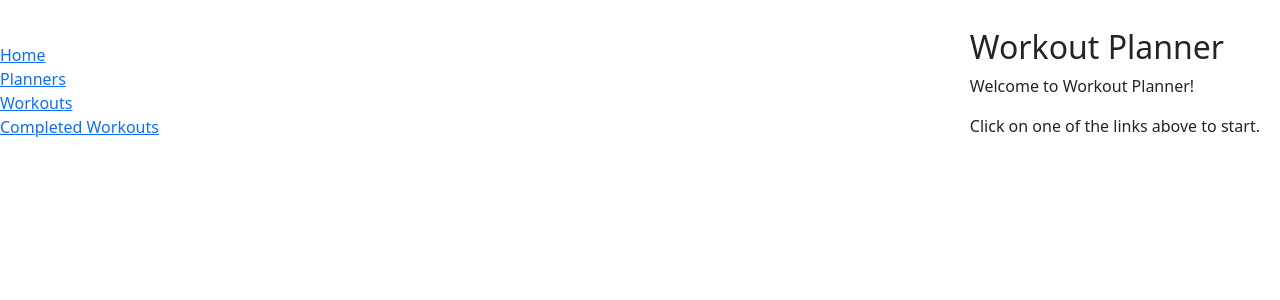
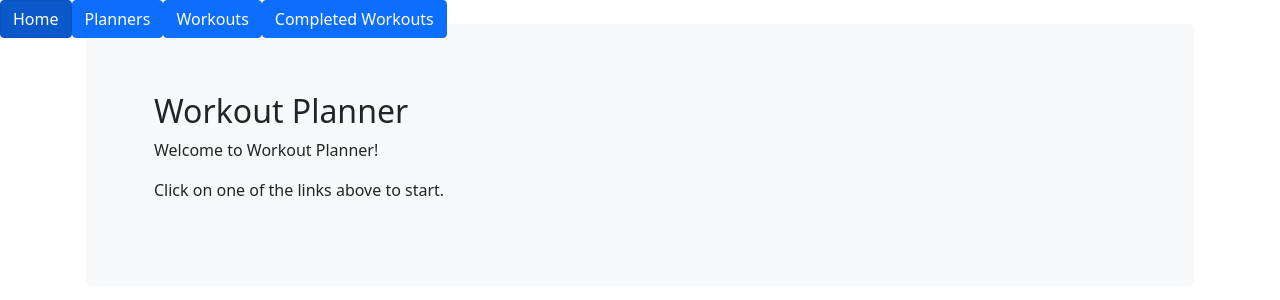
Before and after one commit to YoshiMejia/workoutsfrontendp5, a React (Create React App) app: page / in a window 1280 px wide. Shown: the top 300 px of the page. Built offline with nearby package versions, Linux system fonts and the light colour scheme.

Commit message:
using bootstrap for navbar styling

```diff
--- a/src/components/Navbar.js
+++ b/src/components/Navbar.js
@@ -1,74 +1,49 @@
-// import React from 'react';
-// import { Home } from './Home';
-// import WorkoutsContainer from '../containers/WorkoutsContainer';
-// import PlannersContainer from '../containers/PlannersContainer';
-// import { BrowserRouter, Routes, Route, Link } from 'react-router-dom';
-// import GraveyardContainer from '../containers/GraveyardContainer';
-
-// const Navbar = () => {
-//   return (
-//     <div className="navbar">
-//         <BrowserRouter>
-//         <div className="links">
-//             <nav>
-//                 <Link to="/">Home</Link>
-//             <br />
-//                 <Link to="/planners">Planners</Link>
-//             <br />
-//                 <Link to="/workouts">Workouts</Link>
-//             <br />
-//                 <Link to="/graveyard">Completed Workouts</Link>
-//             </nav>
-//             </div>
-//         <div className ="routes">
-//             <Routes>
-//                 <Route path="/" element={<Home />} />
-//                 <Route path="planners" element={<PlannersContainer />} />
-//                 <Route path="workouts" element={<WorkoutsContainer />} />
-//                 <Route path="graveyard" element={<GraveyardContainer />} />
-//             </Routes>
-//         </div>
-//         </BrowserRouter>
-//     </div>
-//   );
-// };
-
-// export default Navbar;
-
 
 import React from 'react';
 import { Home } from './Home';
 import WorkoutsContainer from '../containers/WorkoutsContainer';
 import PlannersContainer from '../containers/PlannersContainer';
-import { BrowserRouter, Routes, Route, Link } from 'react-router-dom';
 import GraveyardContainer from '../containers/GraveyardContainer';
+import { MemoryRouter, Routes, Route } from 'react-router-dom';
+import { Button } from 'react-bootstrap';
+import Container from 'react-bootstrap/Container';
+import ButtonToolbar from 'react-bootstrap/ButtonToolbar';
+import { LinkContainer } from 'react-router-bootstrap';
+
 
 const Navbar = () => {
-  return (
-    <div className="navbar">
-        <BrowserRouter>
-        <div className="links">
-            <nav>
-                <Link to="/">Home</Link>
-            <br />
-                <Link to="/planners">Planners</Link>
-            <br />
-                <Link to="/workouts">Workouts</Link>
-            <br />
-                <Link to="/graveyard">Completed Workouts</Link>
-            </nav>
-            </div>
-        <div className ="routes">
-            <Routes>
-                <Route path="/" element={<Home />} />
-                <Route path="planners" element={<PlannersContainer />} />
-                <Route path="workouts" element={<WorkoutsContainer />} />
-                <Route path="graveyard" element={<GraveyardContainer />} />
-            </Routes>
+    return(
+        <div className='navbar'>
+            <MemoryRouter>
+                <Container className='p-3'>
+                    <Container className='p-5 mb-4 bg-light rounded-3'>
+                        {/* Routes == Switch */}
+                        <Routes>
+                            <Route path='/' element={<Home/>} />
+                            <Route path='/planners' element={<PlannersContainer/>} />
+                            <Route path='/workouts' element={<WorkoutsContainer/>} />
+                            <Route path='/graveyard' element={<GraveyardContainer/>} />
+                        </Routes>
+                        {/* Routes == Switch */}
+                        <ButtonToolbar className='custom-btn-toolbar fixed-top'>
+                            <LinkContainer to='/'>
+                                <Button>Home</Button>
+                            </LinkContainer>
+                            <LinkContainer to='/planners'>
+                                <Button>Planners</Button>
+                            </LinkContainer>
+                            <LinkContainer to='/workouts'>
+                                <Button>Workouts</Button>
+                            </LinkContainer>
+                            <LinkContainer to='/graveyard'>
+                                <Button>Completed Workouts</Button>
+                            </LinkContainer>
+                        </ButtonToolbar>
+                    </Container>
+                </Container>
+            </MemoryRouter>
         </div>
-        </BrowserRouter>
-    </div>
-  );
-};
+    )
+}
 
-export default Navbar;
+export default Navbar
```
